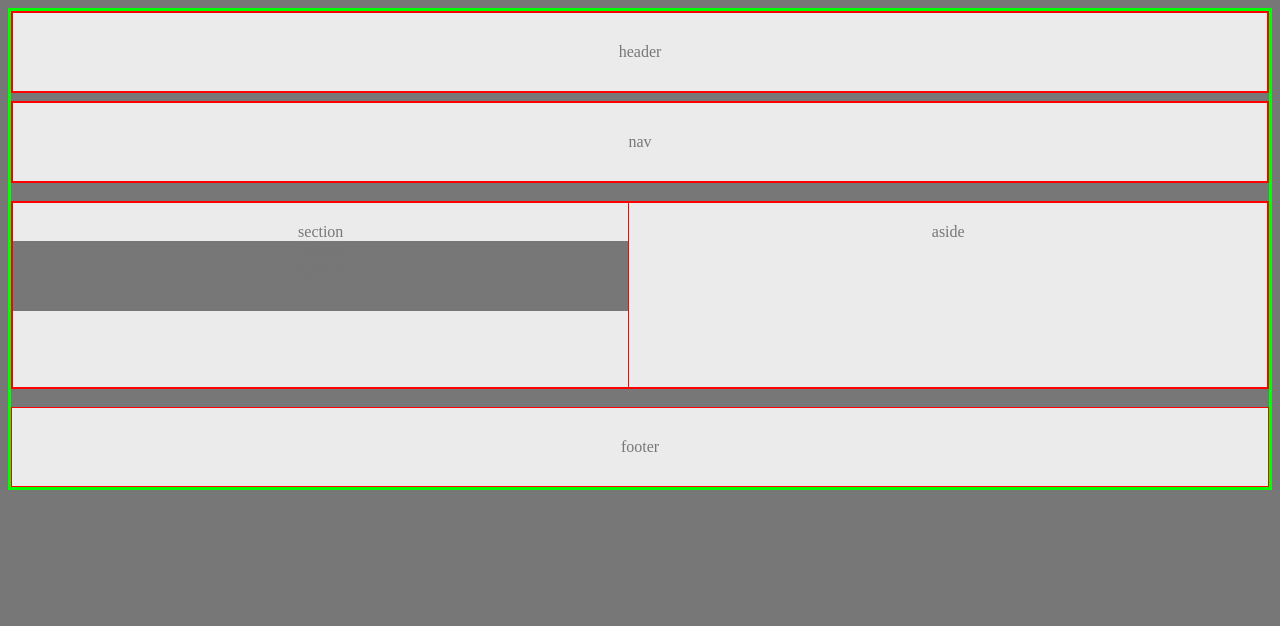
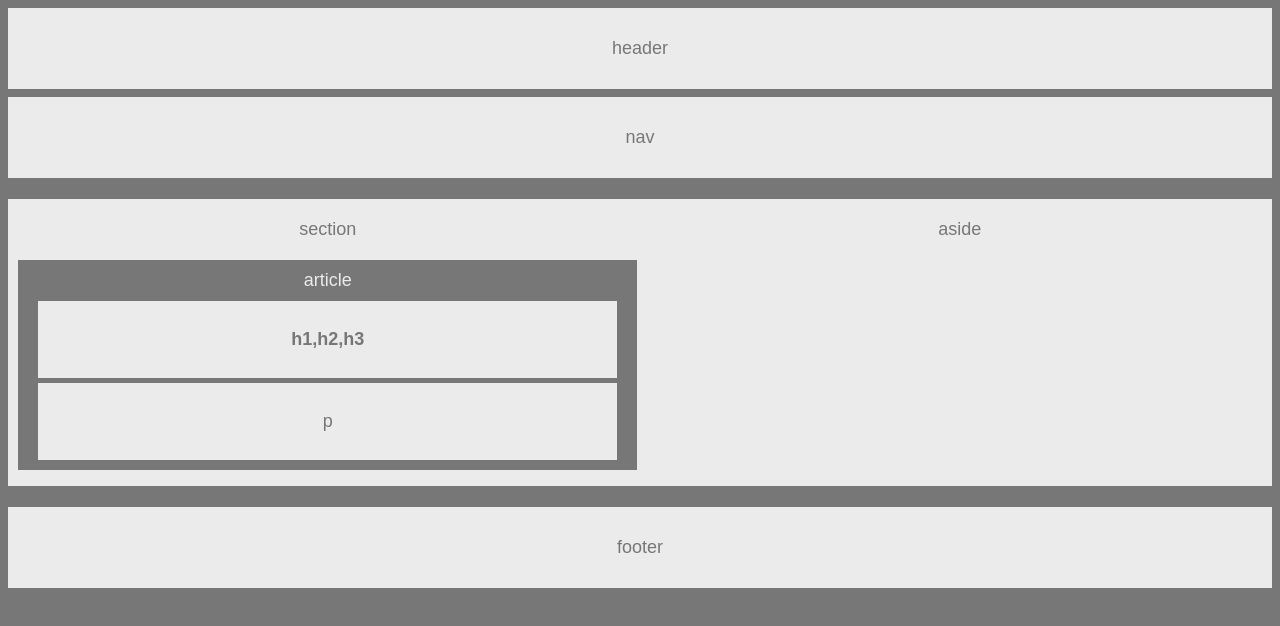
Before and after one commit to rsaez/HW-Wireframe, a plain HTML site: page index.html in a window 1280 px wide. Drawn offline with Linux system fonts and the light colour scheme.

Commit message:
removed border lines

```diff
--- a/index.html
+++ b/index.html
@@ -31,12 +31,16 @@
                     <article>
                         article
                     </article>
-                    <header>
-                        h1,h2,h3
-                    </header>
-                    <p>
-                        p
-                    </p>
+                    <div class="para1">
+                        <p>
+                            h1,h2,h3
+                        </p>
+                    </div>
+                    <div class="para2">
+                        <p>
+                            p
+                        </p>
+                    </div>
                 </div>
             </section>
         </div>
--- a/styles.css
+++ b/styles.css
@@ -1,3 +1,8 @@
+
+*{
+    font-family: 'Arial', 'Helvetica Neue', Helvetica, sans-serif;
+    font-size: 18px;
+}
 
 body {
 
@@ -5,14 +10,14 @@ body {
     background-color: #777;
 
     /* border color to see body */
-    border: 3px solid #00ff00;
+    /* border: 3px solid #00ff00; */
 
 }
 
 .topHeader {
 
     /* border color to see header */
-    border: 2px solid red;
+    /* border: 2px solid red; */
 
     /* Background color */
     background-color: #ebebeb;
@@ -27,7 +32,7 @@ body {
 .navBar {
 
     /* border color to see header */
-    border: 2px solid red;
+    /* border: 2px solid red; */
 
     /* Background color */
     background-color: #ebebeb;
@@ -42,7 +47,7 @@ body {
 .bodyDiv {
 
     /* border color to see div */
-    border: 1px solid red;
+    /* border: 1px solid red; */
 
     /* Background color */
     background-color: blue;
@@ -55,33 +60,69 @@ body {
 .leftSection {
 
     /* border color to see div */
-    border: 1px solid red;
+    /* border: 1px solid red; */
 
     /* Background color */
     background-color: #ebebeb;
 
     color: #777;
-    padding: 20px 0 60px 0;
+    padding: 20px 10px 10px 10px;
     float: left;
     width: 49%;
     /* vertical-align: text-top; */
 }
 
 .articleBox{
+
+    /* border color to see div */
+    /* border: 1px solid red; */
+
+    /* Background color */
     background-color: #777;
+
+    color: #ebebeb;
+    padding: 10px 10px 10px 10px;
+    margin: 20px 0 0 0;
+}
+
+.para1{
+
+    /* border color to see div */
+    /* border: 1px solid red; */
+
+    /* Background color */
+    background-color: #ebebeb;
+
+    color: #777;
+    padding: 10px 10px 10px 10px;
+    margin: 10px 10px 0 10px;
+    font-weight: bold;
+}
+
+.para2{
+
+    /* border color to see div */
+    /* border: 1px solid red; */
+
+    /* Background color */
+    background-color: #ebebeb;
+
+    color: #777;
+    padding: 10px 10px 10px 10px;
+    margin: 5px 10px 0 10px;
 }
 
 .rightAside {
 
     /* border color to see div */
-    border: 1px solid red;
+    /* border: 1px solid red; */
 
     /* Background color */
     background-color: #ebebeb;
 
     color: #777;
     margin-bottom: auto;
-    padding: 20px 0 146px 0;
+    padding: 20px 0 246px 0;
     /* height: 60px; */
     /* vertical-align: text-top; */
 }
@@ -89,7 +130,7 @@ body {
 .bottomFooter {
 
     /* border color to see div */
-    border: 1px solid red;
+    /* border: 1px solid red; */
 
     /* Background color */
     background-color: #ebebeb;
```
